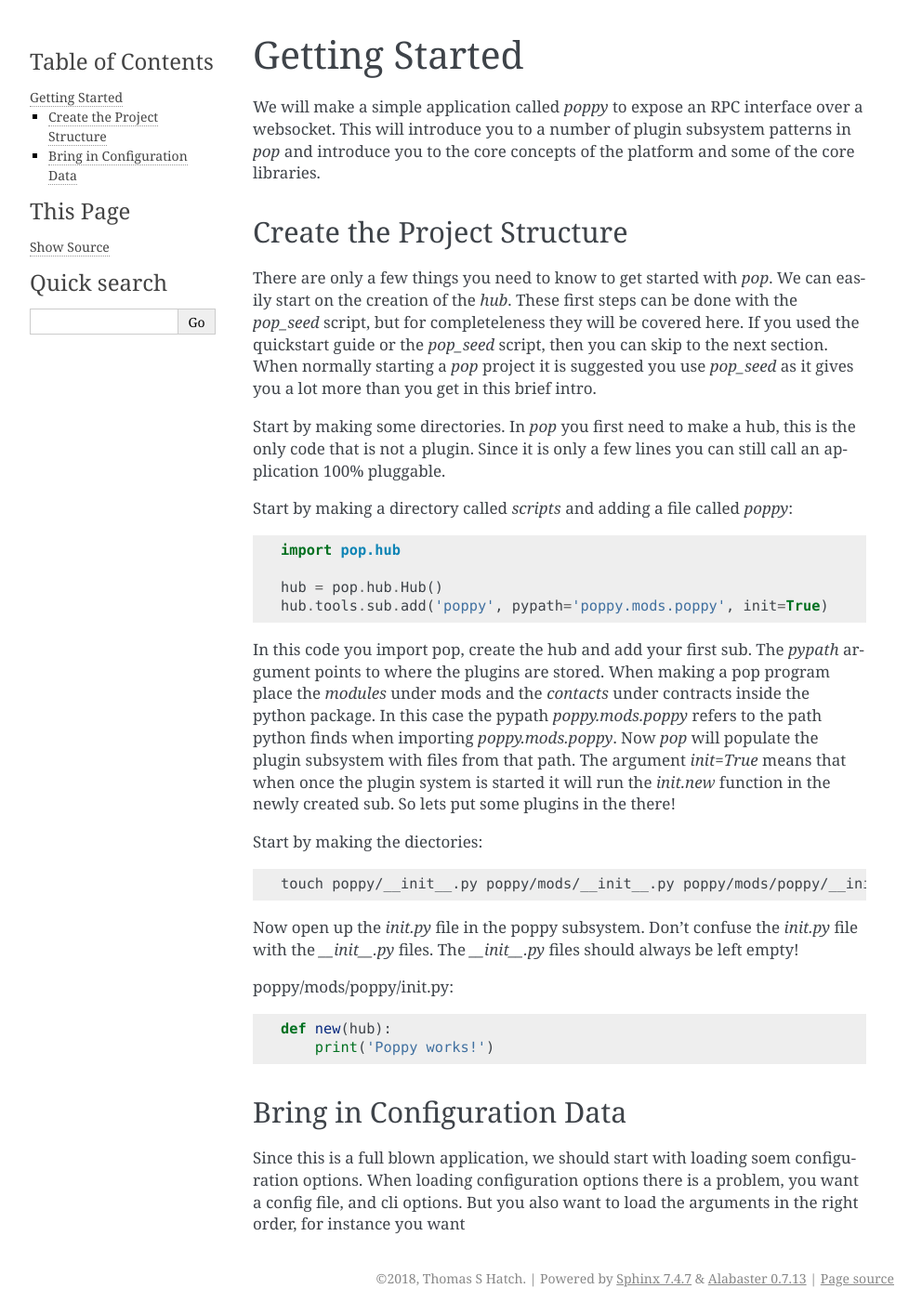
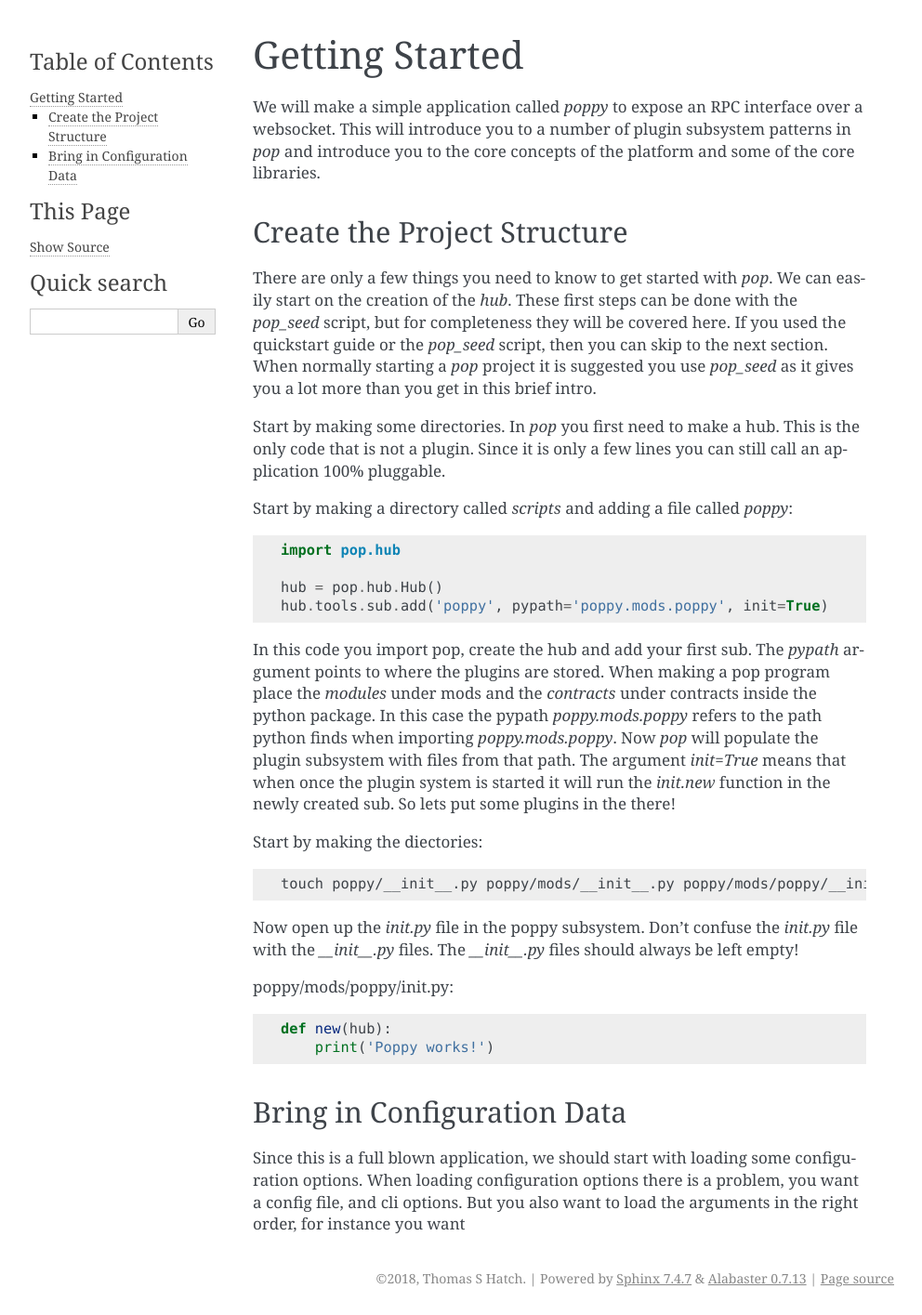
Before and after one commit to vmware-archive/pop, a Sphinx documentation site: the page built from doc/source/topics/basics.rst, in a window 1280 px wide. Shown: the whole page at 93% size, without its empty margins (148-1140 px from the left). Built offline with Sphinx 7.4.7, drawn with Linux system fonts in a browser that asks for light colours.

Commit message:
fix some typos

```diff
--- a/doc/source/topics/basics.rst
+++ b/doc/source/topics/basics.rst
@@ -12,12 +12,12 @@ Create the Project Structure
 
 There are only a few things you need to know to get started with `pop`. We can
 easily start on the creation of the `hub`. These first steps can be done with
-the `pop_seed` script, but for completeleness they will be covered here. If
+the `pop_seed` script, but for completeness they will be covered here. If
 you used the quickstart guide or the `pop_seed` script, then you can skip to
 the next section. When normally starting a `pop` project it is suggested you use
 `pop_seed` as it gives you a lot more than you get in this brief intro.
 
-Start by making some directories. In `pop` you first need to make a hub, this
+Start by making some directories. In `pop` you first need to make a hub. This
 is the only code that is not a plugin. Since it is only a few lines you can
 still call an application 100% pluggable.
 
@@ -33,7 +33,7 @@ Start by making a directory called `scripts` and adding a file called `poppy`:
 
 In this code you import pop, create the hub and add your first sub. The `pypath` argument
 points to where the plugins are stored. When making a pop program place the `modules` under
-mods and the `contacts` under contracts inside the python package. In this case the pypath
+mods and the `contracts` under contracts inside the python package. In this case the pypath
 `poppy.mods.poppy` refers to the path python finds when importing `poppy.mods.poppy`. Now
 `pop` will populate the plugin subsystem with files from that path. The argument `init=True`
 means that when once the plugin system is started it will run the `init.new` function in
@@ -60,6 +60,6 @@ poppy/mods/poppy/init.py:
 Bring in Configuration Data
 ===========================
 
-Since this is a full blown application, we should start with loading soem configuration options.
+Since this is a full blown application, we should start with loading some configuration options.
 When loading configuration options there is a problem, you want a config file, and cli options.
 But you also want to load the arguments in the right order, for instance you want
```
